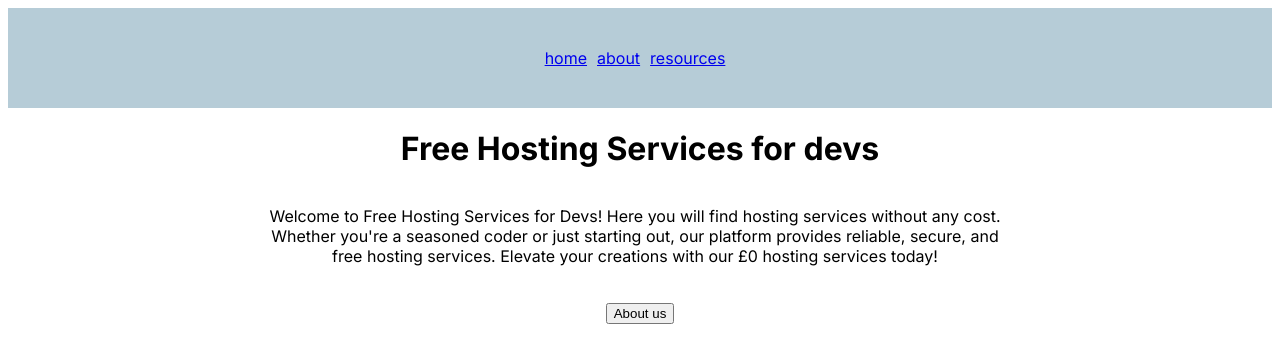
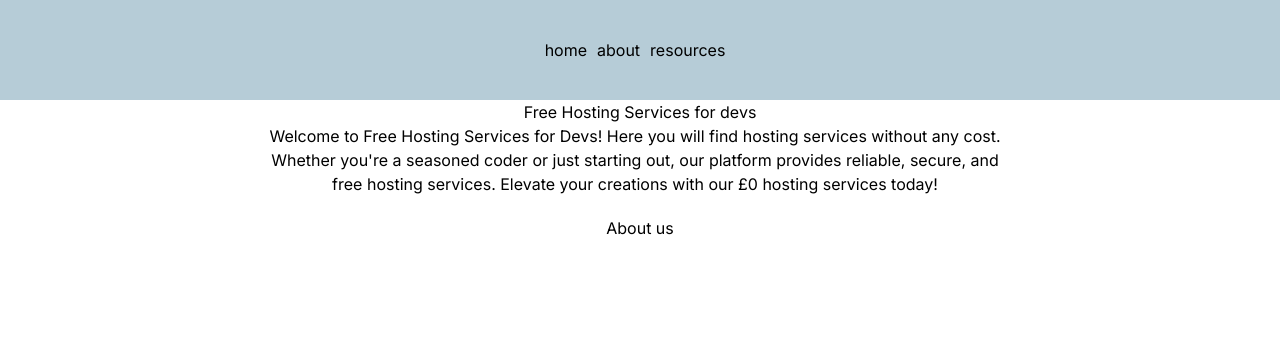
Before and after one commit to N00rAhmed/Free-Hosting-Services, a Next.js app: page / in a window 1280 px wide. Shown: the top 362 px of the page. Built offline with nearby package versions, Linux system fonts and the light colour scheme.

Commit message:
installed tailwind css

```diff
--- a/app/globals.css
+++ b/app/globals.css
@@ -1,3 +1,7 @@
+@tailwind base;
+@tailwind components;
+@tailwind utilities;
+
 h1{
   display: flex;
   justify-content: center;
--- a/app/page.tsx
+++ b/app/page.tsx
@@ -7,6 +7,11 @@
     <div className='container'>
       <Navbar/>
       <h1>Free Hosting Services for devs </h1>
+{/* for tailwind make sure to use single quotoations */}
+      {/* <h1 className='text-red-800 bg-blue-900'>
+      Hello world!
+    </h1> */}
+
       <div className='intro-container'>
         <p className='intro'>Welcome to Free Hosting Services for Devs!
           Here you will find hosting services without any cost.
--- /dev/null
+++ b/tailwind.config.js
@@ -0,0 +1,15 @@
+/** @type {import('tailwindcss').Config} */
+module.exports = {
+  content: [
+    "./app/**/*.{js,ts,jsx,tsx,mdx}",
+    "./pages/**/*.{js,ts,jsx,tsx,mdx}",
+    "./components/**/*.{js,ts,jsx,tsx,mdx}",
+
+    // Or if using `src` directory:
+    "./src/**/*.{js,ts,jsx,tsx,mdx}",
+  ],
+  theme: {
+    extend: {},
+  },
+  plugins: [],
+}
```
Also changed, not shown: package.json (+5 -3 lines), 1 other file (tests, documents, lock files or other folders).
